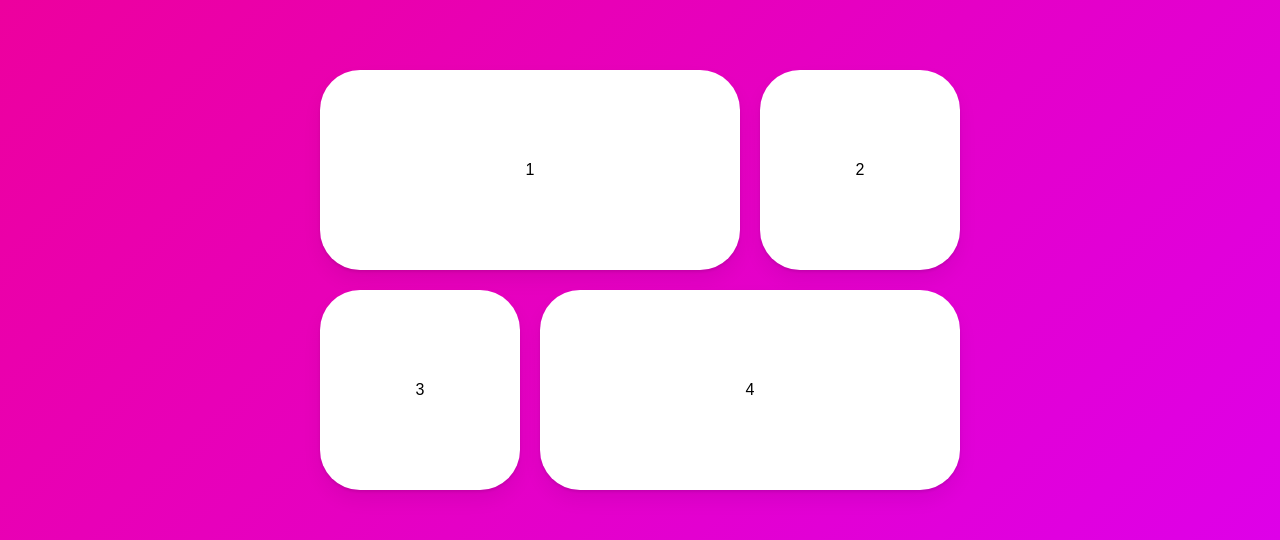
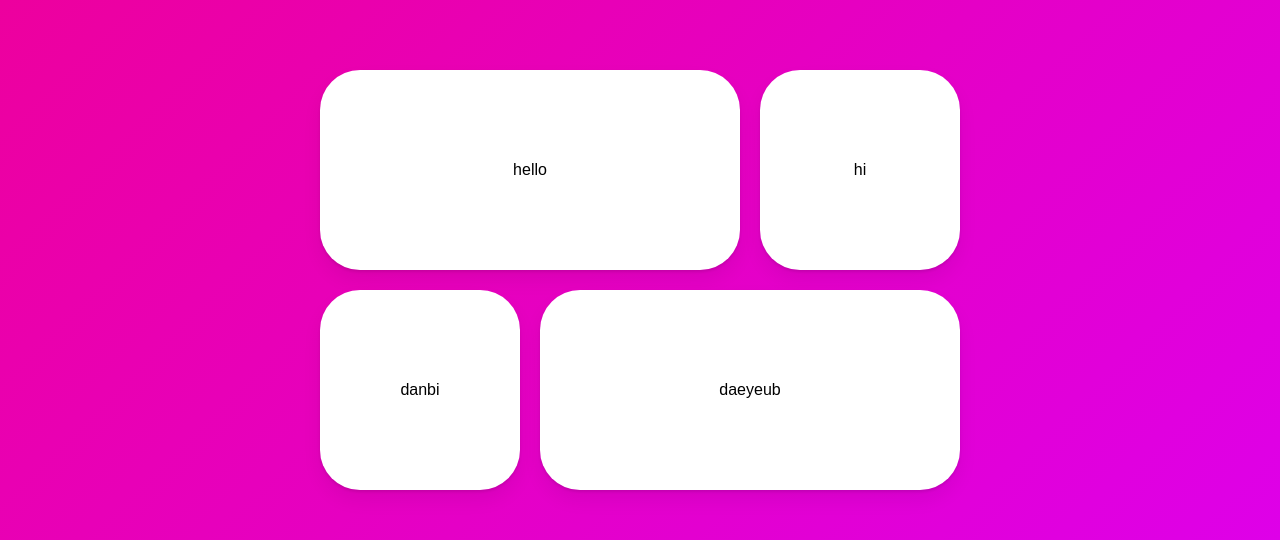
Before and after one commit to daeyeub/animation-react, a React (Create React App) app: page / in a window 1280 px wide. Shown: the part 120-660 px from the top of the page. Built offline with nearby package versions, Linux system fonts and the light colour scheme.

Commit message:
Update App.tsx

```diff
--- a/src/App.tsx
+++ b/src/App.tsx
@@ -36,28 +36,42 @@ const Overlay = styled(motion.div)`
   justify-content: center;
   align-items: center;
 `;
-
+const datas = [
+  { id: "1", text: "hello" },
+  { id: "2", text: "hi" },
+  { id: "3", text: "danbi" },
+  { id: "4", text: "daeyeub" },
+];
 function App() {
-  const [id, setId] = useState<null | string>(null);
+  const [test, setTest] = useState({} as any);
+  const [over, setOver] = useState(false);
   return (
     <Wrapper>
       <Grid>
-        {["1", "2", "3", "4"].map((n) => (
-          <Box onClick={() => setId(n)} key={n} layoutId={n}>
-            {n}
+        {datas.map((data) => (
+          <Box
+            drag
+            onClick={() => {
+              setTest(data);
+              setOver(true);
+            }}
+            key={data.id}
+            layoutId={data.id}
+          >
+            {data.text}
           </Box>
         ))}
       </Grid>
       <AnimatePresence>
-        {id ? (
+        {over ? (
           <Overlay
-            onClick={() => setId(null)}
+            onClick={() => setOver(false)}
             initial={{ backgroundColor: "rgba(0,0,0,0)" }}
             animate={{ backgroundColor: "rgba(0,0,0,0.5)" }}
             exit={{ backgroundColor: "rgba(0,0,0,0)" }}
           >
-            <Box style={{ width: 600, height: 400 }} layoutId={id}>
-              {id}
+            <Box style={{ width: 600, height: 400 }} layoutId={test.id}>
+              {test.text}
             </Box>
           </Overlay>
         ) : null}
```
